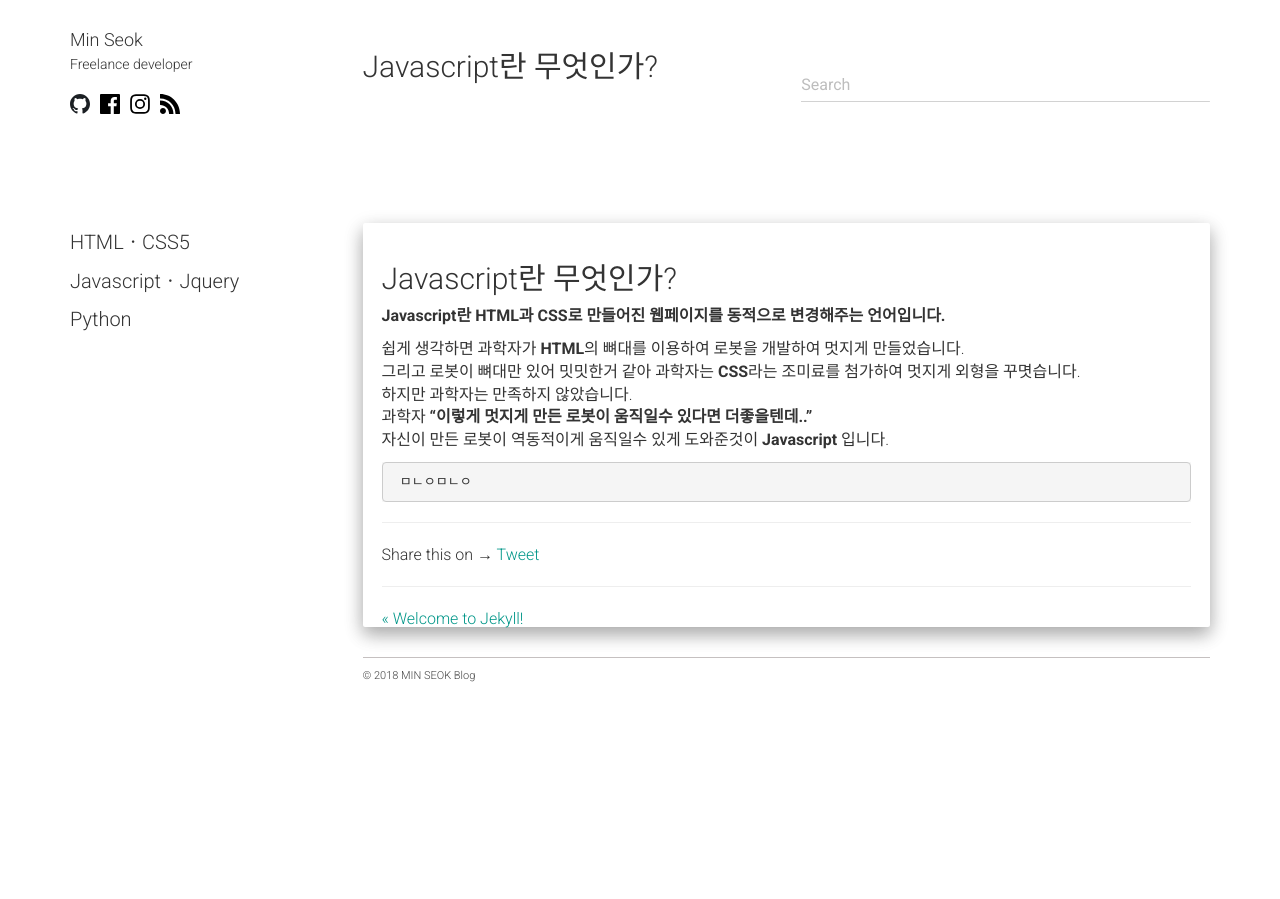
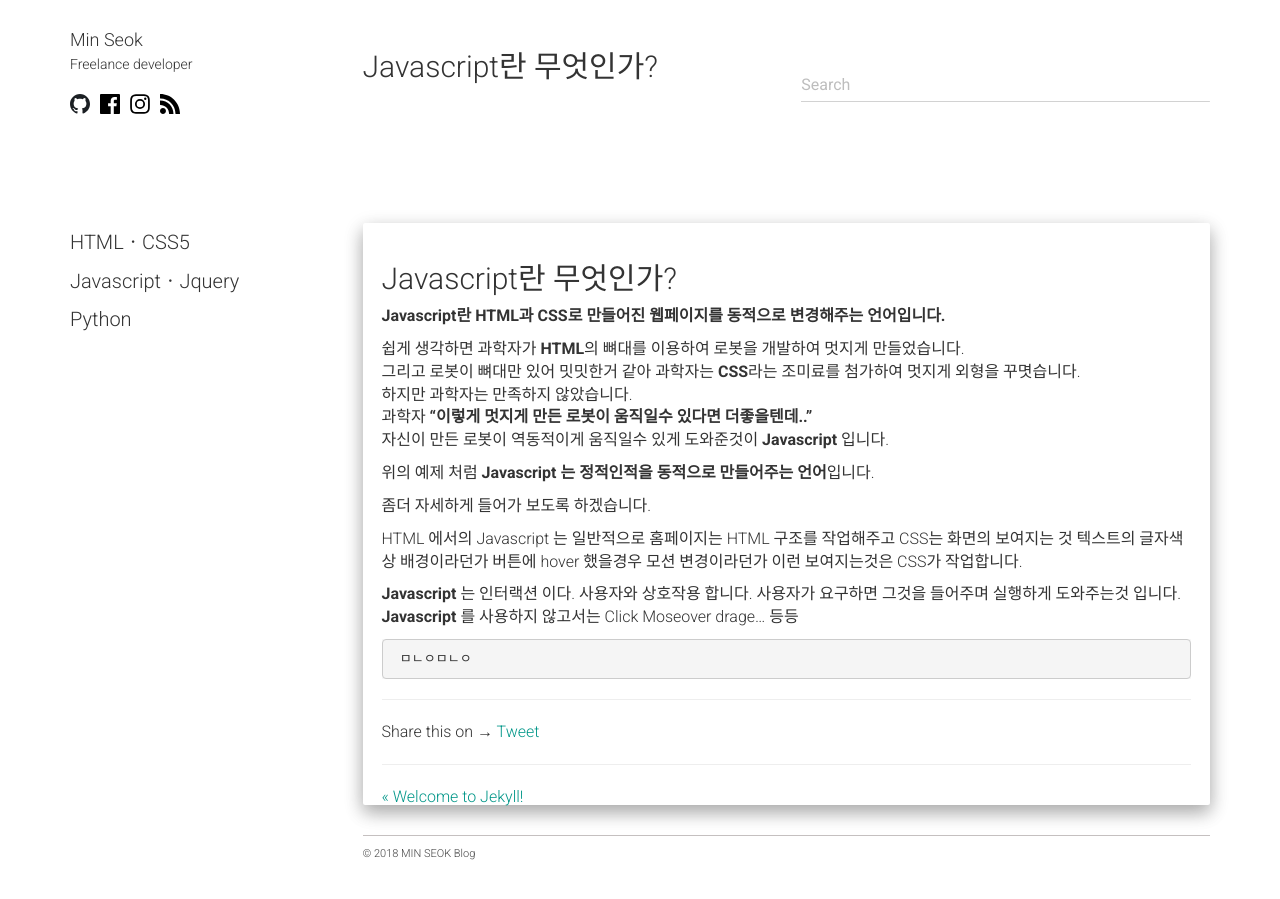
Before and after one commit to alalstjr/promote.github.io, a Jekyll site: the page built from _posts/2018-08-21-Javascript란 무엇인가?.md, in a window 1280 px wide. Built offline with Jekyll 4.4.1, drawn with Linux system fonts in a browser that asks for light colours; nearby versions of some CDN libraries; our own code applies the rules of GitHub Pages for plain Markdown files; comment, search, counter and statistics services are not loaded.

Commit message:
Update 2018-08-21-Javascript란 무엇인가?.md

```diff
--- a/_posts/2018-08-21-Javascript란 무엇인가?.md
+++ b/_posts/2018-08-21-Javascript란 무엇인가?.md
@@ -9,6 +9,15 @@
 과학자 <strong>"이렇게 멋지게 만든 로봇이 움직일수 있다면 더좋을텐데.."</strong> <br/>
 자신이 만든 로봇이 역동적이게 움직일수 있게 도와준것이 <strong>Javascript</strong> 입니다. <br/>
 
+위의 예제 처럼 <strong>Javascript 는 정적인적을 동적으로 만들어주는 언어</strong>입니다.
 
+좀더 자세하게 들어가 보도록 하겠습니다.
+
+HTML 에서의 Javascript 는 일반적으로 홈페이지는 HTML 구조를 작업해주고 CSS는 화면의 보여지는 것
+텍스트의 글자색상 배경이라던가 버튼에 hover 했을경우 모션 변경이라던가 이런 보여지는것은 CSS가 작업합니다.
+
+<strong>Javascript</strong> 는 인터랙션 이다.
+사용자와 상호작용 합니다. 사용자가 요구하면 그것을 들어주며 실행하게 도와주는것 입니다.
+<strong>Javascript</strong> 를 사용하지 않고서는 Click Moseover drage... 등등
 
 {% highlight ruby %} ㅁㄴㅇㅁㄴㅇ {% endhighlight %}
```
